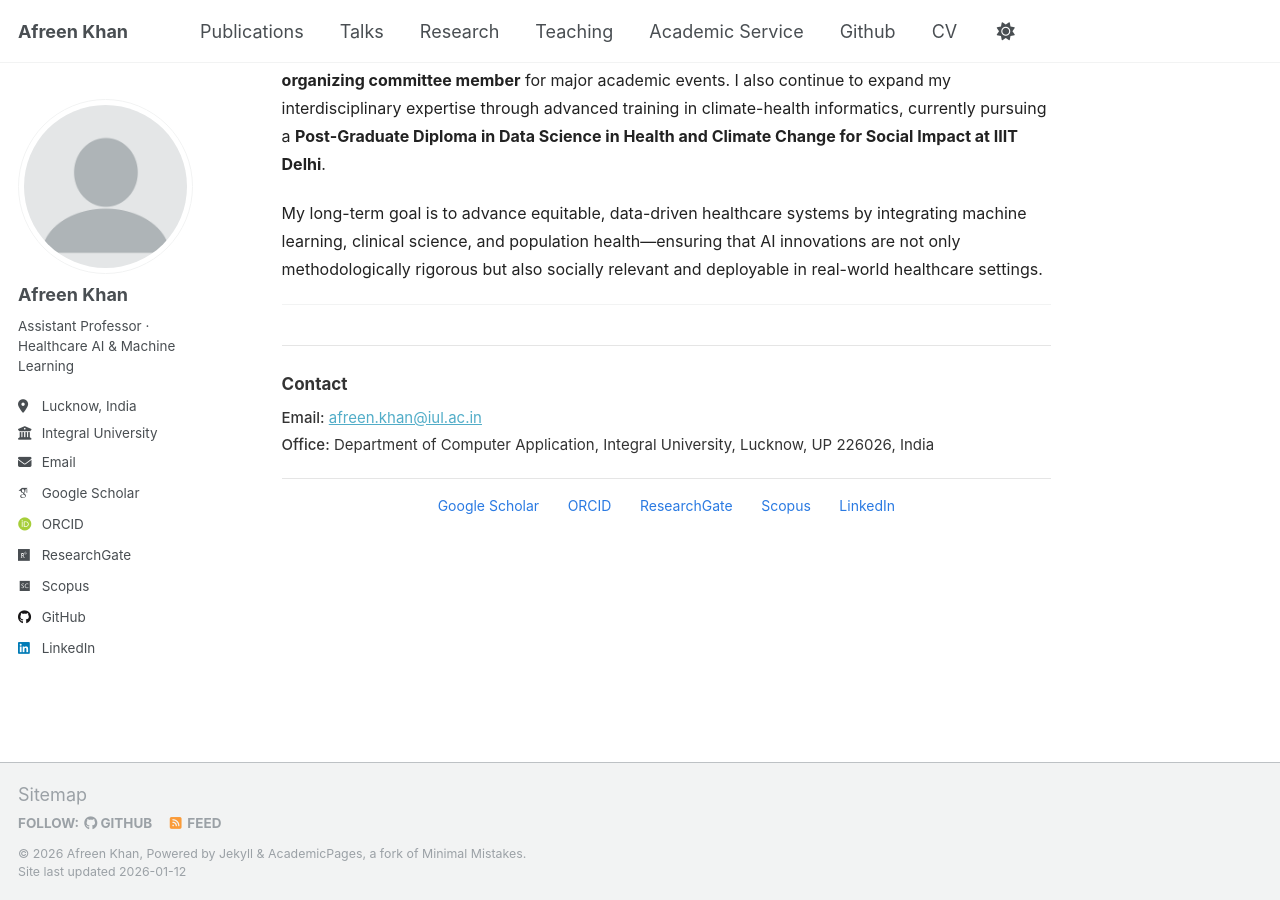
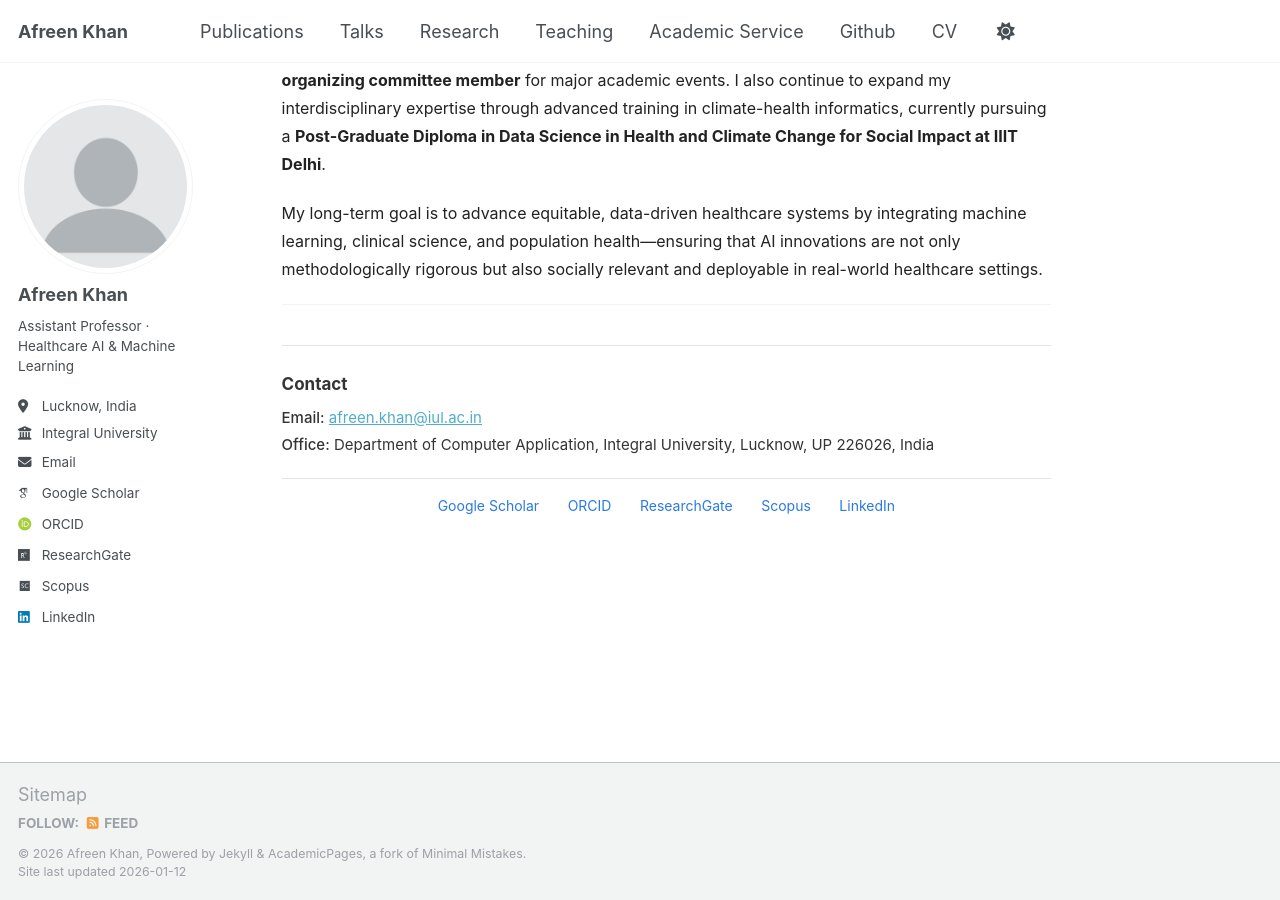
Before and after one commit to afreen-kh/afreen-kh.github.io, a Jekyll site: the page built from _pages/about.md, in a window 1280 px wide and 900 px high, scrolled down 1236 px. Built offline with Jekyll 4.4.1, drawn with Linux system fonts in a browser that asks for light colours; some web fonts are replaced; a script that is not in the unit is left out.

Commit message:
Update _config.yml

```diff
--- a/_config.yml
+++ b/_config.yml
@@ -47,7 +47,6 @@ author:
   bitbucket        : # Username - Update with your username on the site
   codepen          : # Username
   dribbble         : # Username
-  github           : "https://github.com/afreen-kh"
   kaggle           : # Username
   stackoverflow    : # User number or user number and name (i.e., use "1" or "1/jeff-atwood")
 
```
